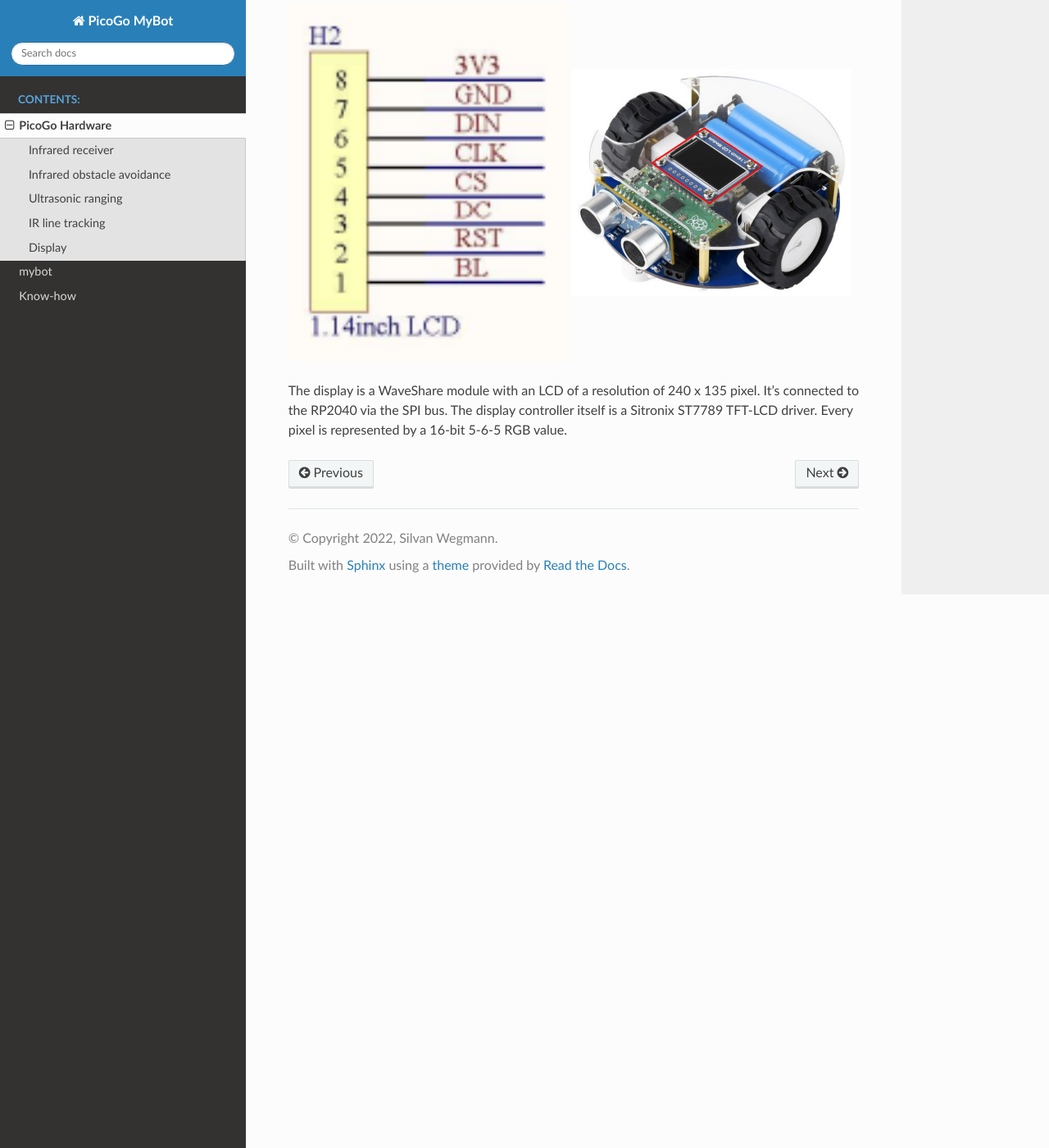
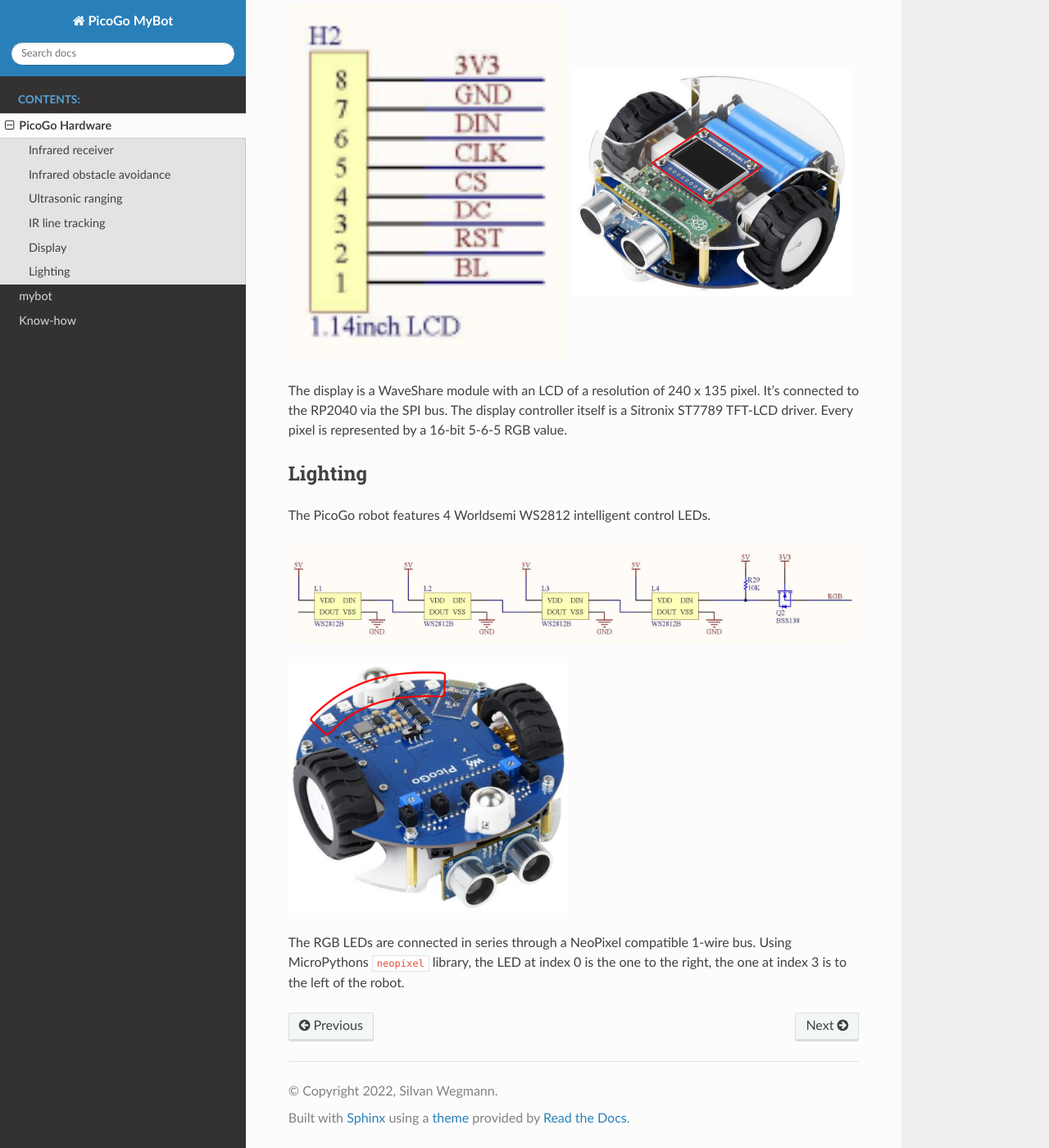
Before and after one commit to Jokymon/mypico_go, a Sphinx documentation site: the page built from docs/source/hardware.rst, in a window 1280 px wide and 1400 px high, scrolled down 4949 px. Shown: the whole window at 82% size. Built offline with Sphinx 7.4.7 and the Read the Docs theme 2.0.0, drawn with Linux system fonts in a browser that asks for light colours.

Commit message:
Add documentation of the 1-wire LEDs

```diff
--- a/docs/source/hardware.rst
+++ b/docs/source/hardware.rst
@@ -185,3 +185,18 @@ user interface.
 The display is a WaveShare module with an LCD of a resolution of 240 x 135 pixel.
 It's connected to the RP2040 via the SPI bus. The display controller itself is a
 Sitronix ST7789 TFT-LCD driver. Every pixel is represented by a 16-bit 5-6-5 RGB value.
+
+Lighting
+--------
+
+The PicoGo robot features 4 Worldsemi WS2812 intelligent control LEDs.
+
+.. image:: images/lighting_schema.png
+    :alt: Lighting schema
+.. image:: images/lighting_location.png
+    :alt: Lighting schema location on the robot
+    :width: 49%
+
+The RGB LEDs are connected in series through a NeoPixel compatible 1-wire bus. Using
+MicroPythons ``neopixel`` library, the LED at index 0 is the one to the right, the one
+at index 3 is to the left of the robot.
```
Also changed, not shown: docs/source/images/lighting_location.png (added), docs/source/images/lighting_schema.png (added).
